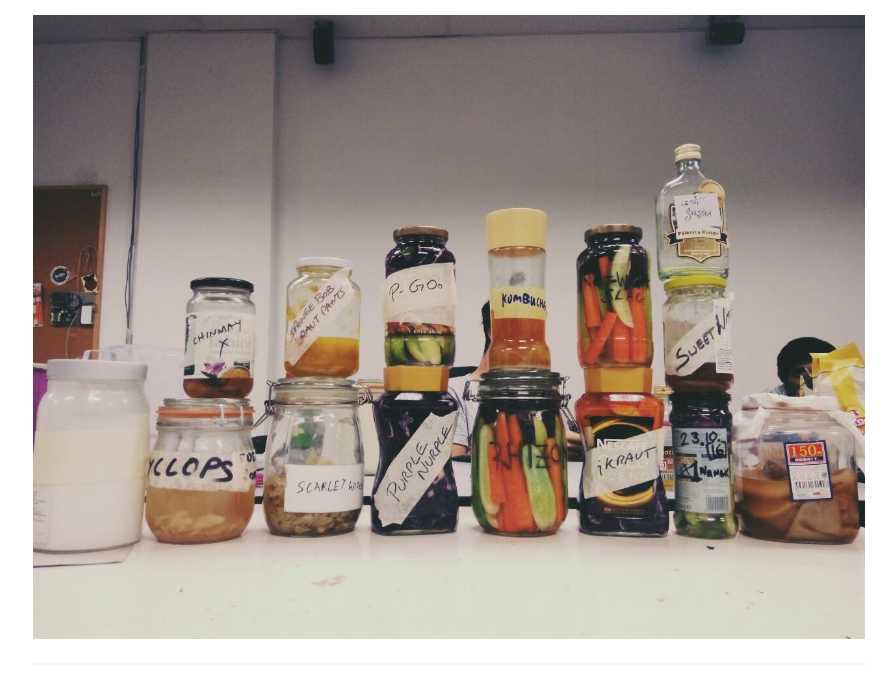
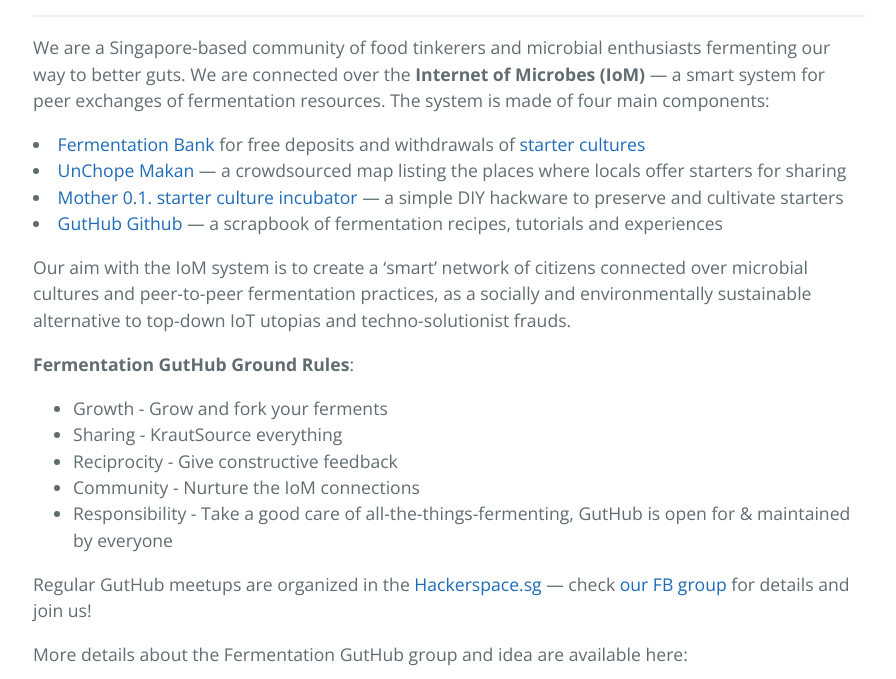
Before and after one commit to foodguthub/foodguthub.github.io, a plain HTML site: page index.html in a window 1280 px wide. Shown: the part 658-1337 px from the top of the page, without its empty margins (191-1087 px from the left). Drawn offline with nearby package versions, Linux system fonts and the light colour scheme.

Commit message:
Update index.html

```diff
--- a/index.html
+++ b/index.html
@@ -17,7 +17,6 @@
 
     <section class="main-content">
       <p><img src="https://cloud.githubusercontent.com/assets/14889513/10264000/63440902-6a33-11e5-8417-2868eb228867.jpg" alt="![bigg_cat](https://cloud.githubusercontent.com/assets/14889513/10264000/63440902-6a33-11e5-8417-2868eb228867.jpg)"></p>
-<p><img src="https://github.com/foodguthub/foodguthub.github.io/blob/master/guthub_jar%20crop.jpg"></p>
 <hr>
 <p>We are a Singapore-based community of food tinkerers and microbial enthusiasts fermenting our way to better guts. We are connected over the <strong>Internet of Microbes (IoM)</strong> — a smart system for peer exchanges of fermentation resources. The system is made of four main components:
 <li> <a href="http://github.com/foodguthub/Bank">Fermentation Bank</a> for free deposits and withdrawals of <a href="https://github.com/foodguthub/Fermentation-Basics/blob/master/starters_details.md">starter cultures</a> </li>
```
